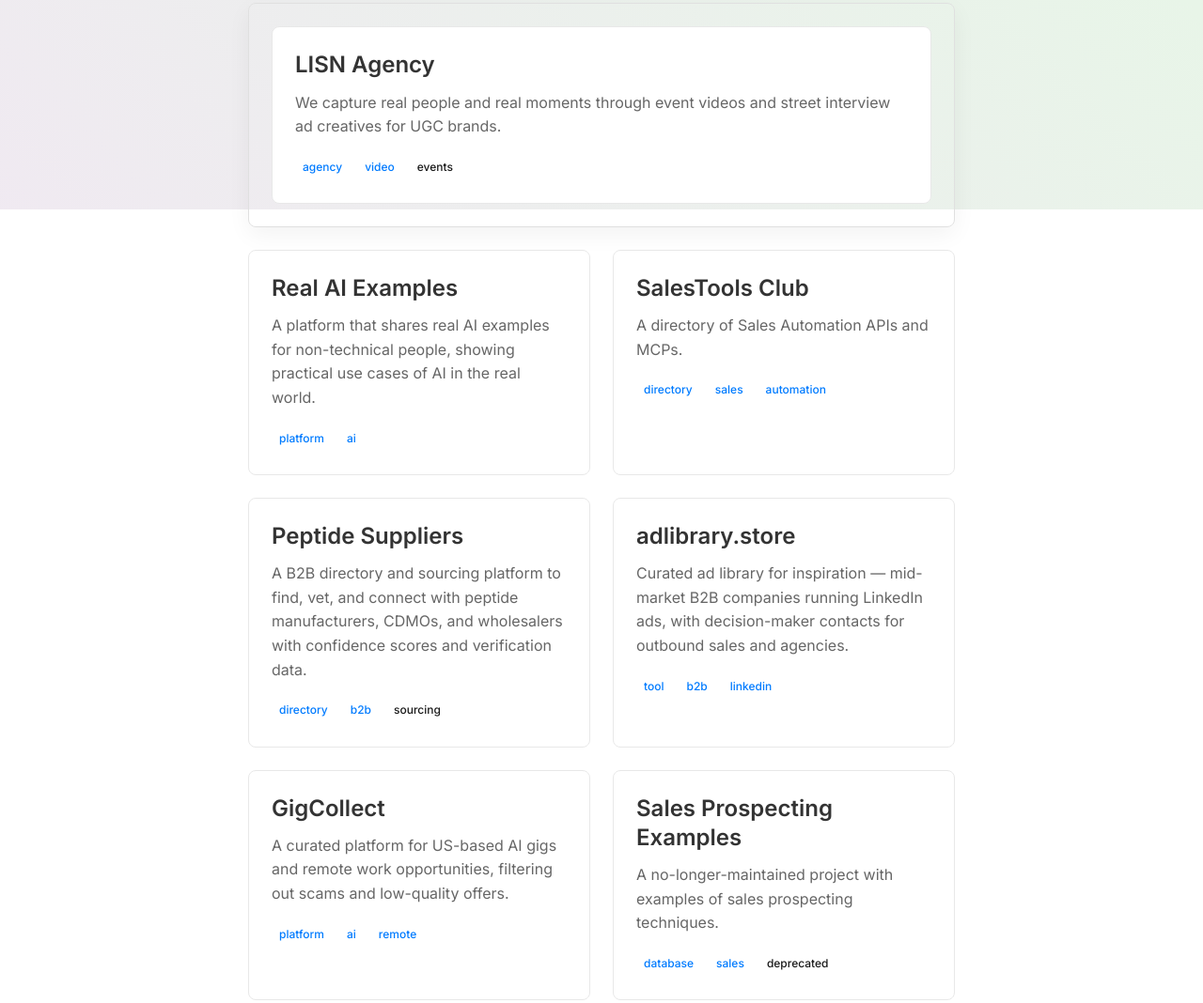
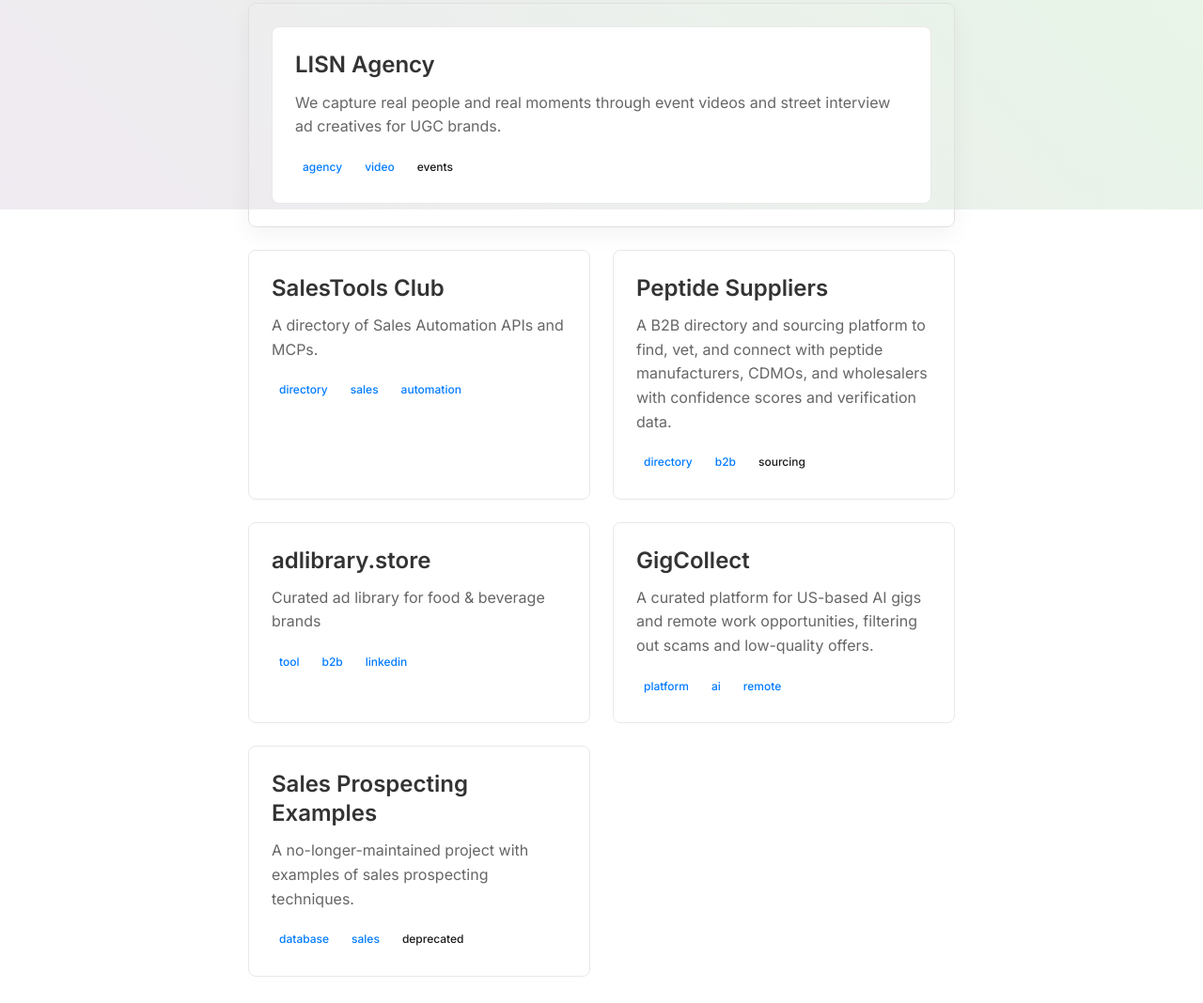
Before and after one commit to akhilkannur/akhilhavingfun, an Astro site: page / in a window 1280 px wide. Shown: the part 577-1645 px from the top of the page at 94% size. Built offline with nearby package versions, Linux system fonts and the light colour scheme; Astro itself is replaced by a stand-in of ours; a script that the page names is missing.

Commit message:
Update ad library description for food & beverage, remove Real AI Examples project

```diff
--- a/src/pages/index.astro
+++ b/src/pages/index.astro
@@ -47,15 +47,6 @@ blogPosts.sort((a, b) => {
         </div>
         <div class="projects-grid">
             <div class="project-card">
-                <h3 class="project-title"><a href="https://realaiexamples.com/">Real AI Examples</a></h3>
-                <p class="project-description">A platform that shares real AI examples for non-technical people, showing practical use cases of AI in the real world.</p>
-                <div class="project-tags">
-                    <span class="tag tool">Platform</span>
-                    <span class="tag tool">AI</span>
-                </div>
-            </div>
-
-            <div class="project-card">
                 <h3 class="project-title"><a href="https://salestoolsclub.com/">SalesTools Club</a></h3>
                 <p class="project-description">A directory of Sales Automation APIs and MCPs.</p>
                 <div class="project-tags">
@@ -77,7 +68,7 @@ blogPosts.sort((a, b) => {
 
             <div class="project-card">
                 <h3 class="project-title"><a href="https://adlibrary.store/">adlibrary.store</a></h3>
-                <p class="project-description">Curated ad library for inspiration — mid-market B2B companies running LinkedIn ads, with decision-maker contacts for outbound sales and agencies.</p>
+                <p class="project-description">Curated ad library for food & beverage brands</p>
                 <div class="project-tags">
                     <span class="tag tool">Tool</span>
                     <span class="tag b2b">B2B</span>
```
